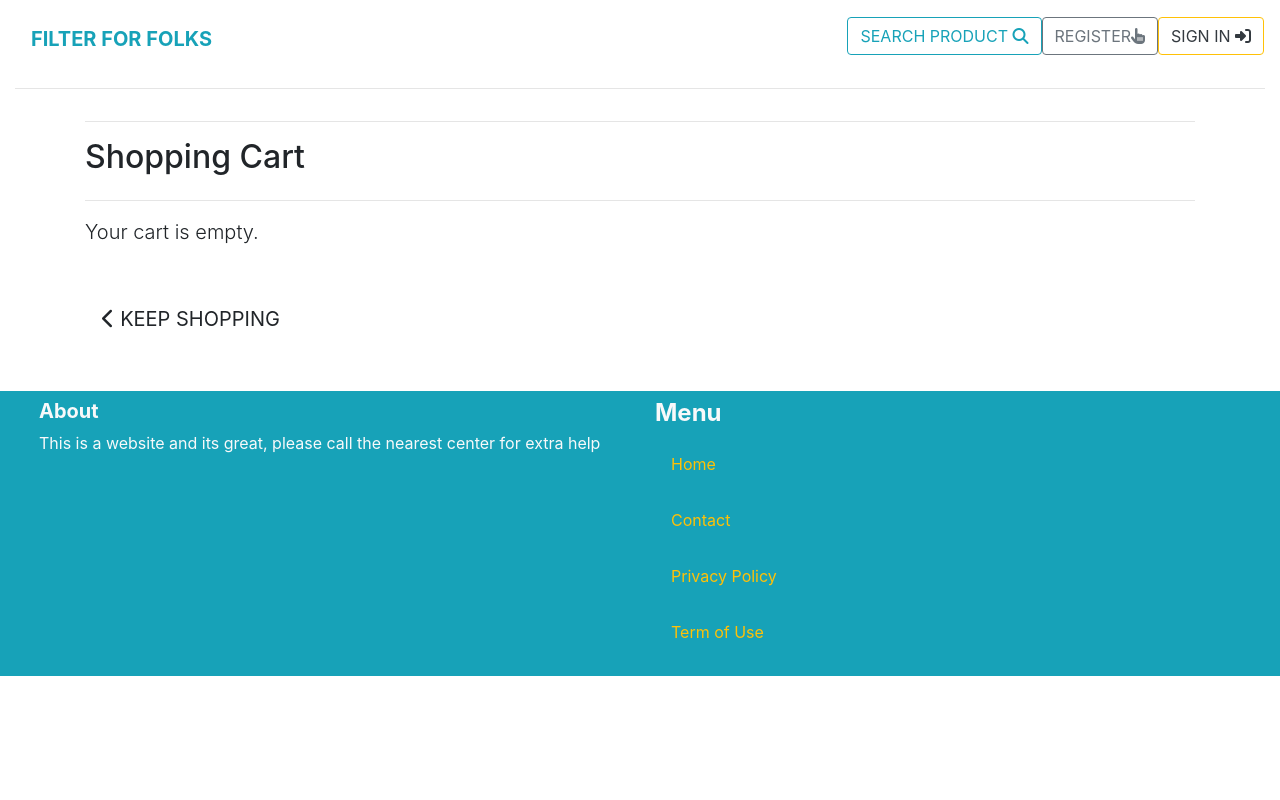
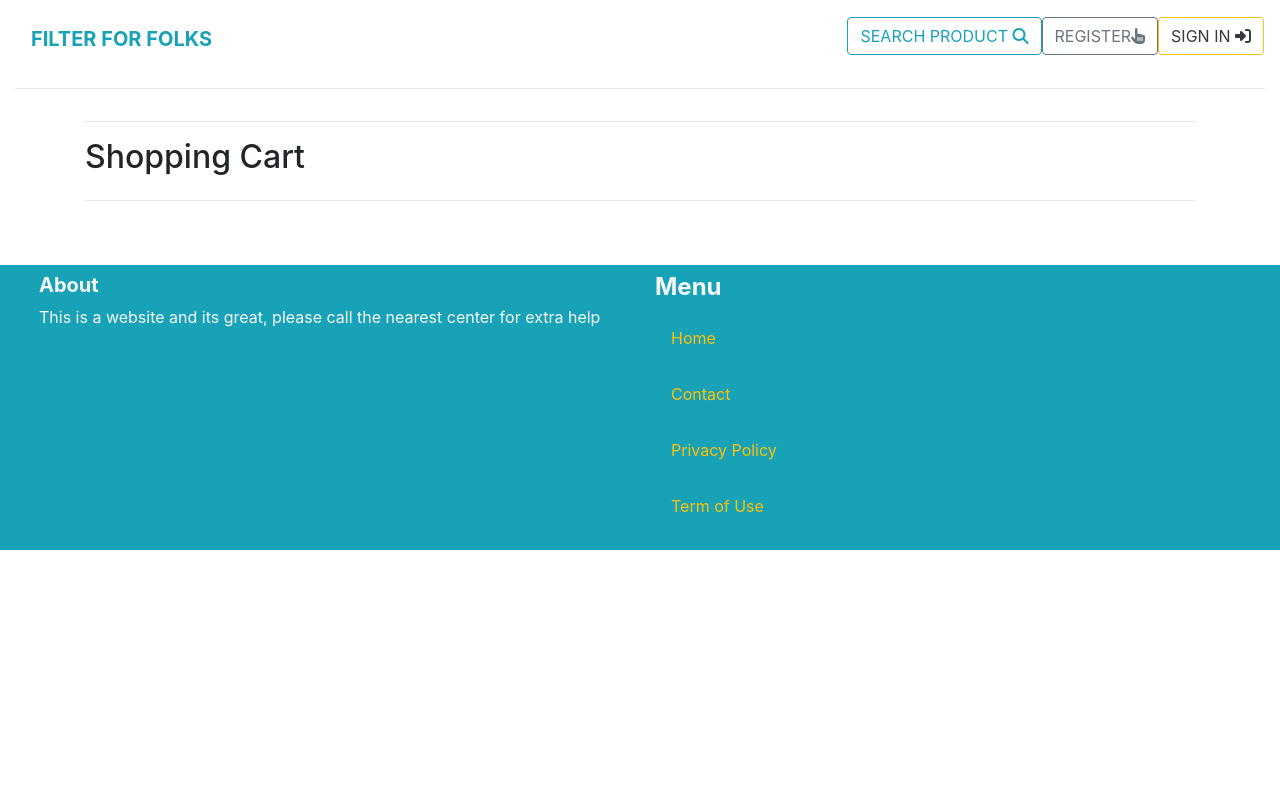
Before and after one commit to GustavFluur/filterfolk, a Django app: template cart/templates/cart/cart.html in a window 1280 px wide. Run offline with Django 3.2, Linux system fonts and the light colour scheme; the template is opened without the code that fills it, so the values that code supplies are empty; some libraries are stand-ins or nearby versions.

Commit message:
added changes for the cart app and its file by extracting code from another walkthrough project

```diff
--- a/cart/templates/cart/cart.html
+++ b/cart/templates/cart/cart.html
@@ -1,10 +1,9 @@
 {% extends "core/base.html" %}
 {% load static %}
-{% load cart_tools %}
 
 {% block content %}
-<div class="overlay"></div>
-<div class="container mb-2">
+
+<div class="container container-fluid mb-2">
     <div class="row">
         <div class="col">
             <hr>
@@ -13,105 +12,5 @@
         </div>
     </div>
 
-    <div class="row">
-        <div class="col">
-            {% if cart_items %}
-                <div class="d-block d-md-none">
-                    <div class="row">
-                        <div class="col">
-                            {% include "cart/cart-total.html" %}
-                        </div>
-                    </div>
-                    <div class="row">
-                        <div class="col">
-                            {% include "cart/checkout-buttons.html" %}
-                            <p class="text-muted mb-5">A summary of your shopping cart contents is below</p>
-                        </div>
-                    </div>
-                    {% for item in cart_items %}
-                        <div class="row">
-                            <div class="col-12 col-sm-6 mb-2">
-                                {% include "cart/product-image.html" %}
-                            </div>
-                            <div class="col-12 col-sm-6 mb-2">
-                                {% include "cart/product-info.html" %}
-                            </div>
-                            <div class="col-12 col-sm-6 order-sm-last">
-                                <p class="my-0">Price Each: ${{ item.product.price }}</p>
-                                <p><strong>Subtotal: </strong>${{ item.product.price | calc_subtotal:item.quantity }}</p>
-                            </div>
-                            <div class="col-12 col-sm-6">
-                                {% include "cart/quantity-form.html" %}
-                            </div>
-                        </div>
-                        <div class="row"><div class="col"><hr></div></div>
-                    {% endfor %}
-                    <div class="btt-button shadow-sm rounded-0 border border-black">
-                        <a class="btt-link d-flex h-100">
-                            <i class="fas fa-arrow-up text-black mx-auto my-auto"></i>
-                        </a>
-                    </div>
-                </div>
-                <div class="table-responsive rounded d-none d-md-block">
-                    <table class="table table-sm table-borderless">
-                        <thead class="text-black">
-                            <tr>
-                                <th scope="col">Product Info</th>
-                                <th scope="col"></th>
-                                <th scope="col">Price</th>
-                                <th scope="col">Qty</th>
-                                <th scope="col">Subtotal</th>
-                            </tr>
-                        </thead>
 
-                        {% for item in cart_items %}
-                            <tr>
-                                <!-- item image column -->
-                                <td class="p-3 w-25">
-                                    {% include "cart/product-image.html" %}
-                                </td>
-                                <!-- item name, size & sku column -->
-                                <td class="py-3">
-                                    {% include "cart/product-info.html" %}
-                                </td>
-                                <!-- item price column -->
-                                <td class="py-3">
-                                    <p class="my-0">${{ item.product.price }}</p>
-                                </td>
-                                <!-- item quantity Column -->
-                                <td class="py-3 w-25">
-                                    {% include "cart/quantity-form.html" %}
-                                </td>
-                                <!-- Subtotal column -->
-                                <td class="py-3">
-                                    <p class="my-0">${{ item.product.price | calc_subtotal:item.quantity }}</p>
-                                </td>
-                            </tr>
-                        {% endfor %}
-
-                        <tr>
-                            <td colspan="5" class="pt-5 text-right">
-                                {% include "cart/cart-total.html" %}
-                            </td>
-                        </tr>
-                        <tr>
-                            <td colspan="5" class="text-right">
-                                {% include "cart/checkout-buttons.html" %}
-                            </td>
-                        </tr>
-                    </table>
-                </div>
-
-            {% else %}
-                <p class="lead mb-5">Your cart is empty.</p>
-                <a href="{% url 'products' %}" class="btn btn-outline-black rounded-0 btn-lg">
-                    <span>
-                        <i class="fas fa-chevron-left"></i>
-                    </span>
-                    <span class="text-uppercase">Keep Shopping</span>
-                </a>
-            {% endif %}
-        </div>
-    </div>
-</div>
 {% endblock %}
--- a/cart/urls.py
+++ b/cart/urls.py
@@ -3,5 +3,8 @@ from . import views
 
 urlpatterns = [
     path('', views.view_cart, name='view_cart'),
+    path('add/', views.add_cart, name='add_cart'),
+    path('update/', views.update_cart, name='update_cart'),
+    path('delete/', views.delete_cart, name='delete_cart'),
 
 ]
--- a/core/templates/core/base.html
+++ b/core/templates/core/base.html
@@ -28,8 +28,8 @@
                     {% endif %}
                     {% if request.user.is_authenticated %}
                     {% if request.user.is_superuser == False %}
-                        <li class="list-inline-item">
-                            <a href="{% url 'view_cart' %}" class="{% if grand_total %}text-primary font-weight-bold{% else %}text-primary{% endif %} nav-link">
+                        <li class="navbar-item">
+                            <a href="{% url 'view_cart' %}" class=" btn btn-outline {% if grand_total %}text-primary font-weight-bold{% else %}text-primary{% endif %} nav-link">
                                 <div class="text-center">
                                     <div><i class="fas fa-cart-arrow-down fa-lg"></i></div>
                                     <p class="my-0">
--- a/filter_folk/settings.py
+++ b/filter_folk/settings.py
@@ -26,7 +26,7 @@ SECRET_KEY = 'django-insecure-mw0i%wn=81&jf2sj_&gep4n(*y$1(ae!+=9x^nph$7y$q(1+!!
 # SECURITY WARNING: don't run with debug turned on in production!
 DEBUG = True
 
-ALLOWED_HOSTS = ['8000-gustavfluur-filterfolk-otngy4h7wg2.ws-eu114.gitpod.io']
+ALLOWED_HOSTS = ['8000-gustavfluur-filterfolk-otngy4h7wg2.ws-eu111.gitpod.io']
 
 LOGIN_URL = '/home'
 LOGIN_REDIRECT_URL = '/'
```
Also changed, not shown: cart/contexts.py (deleted, +0 -43 lines), cart/views.py (+8 -12 lines), db.sqlite3.
